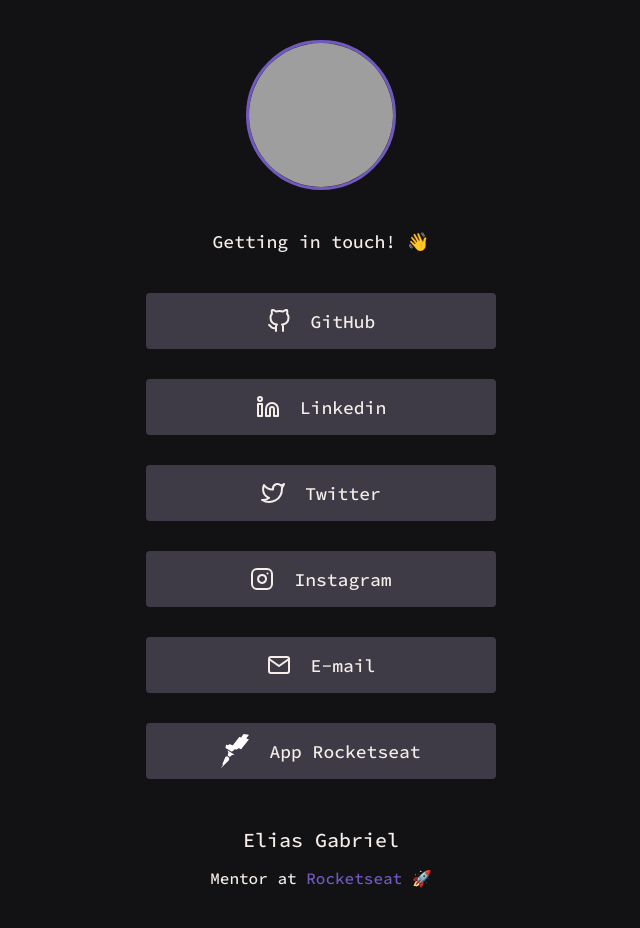
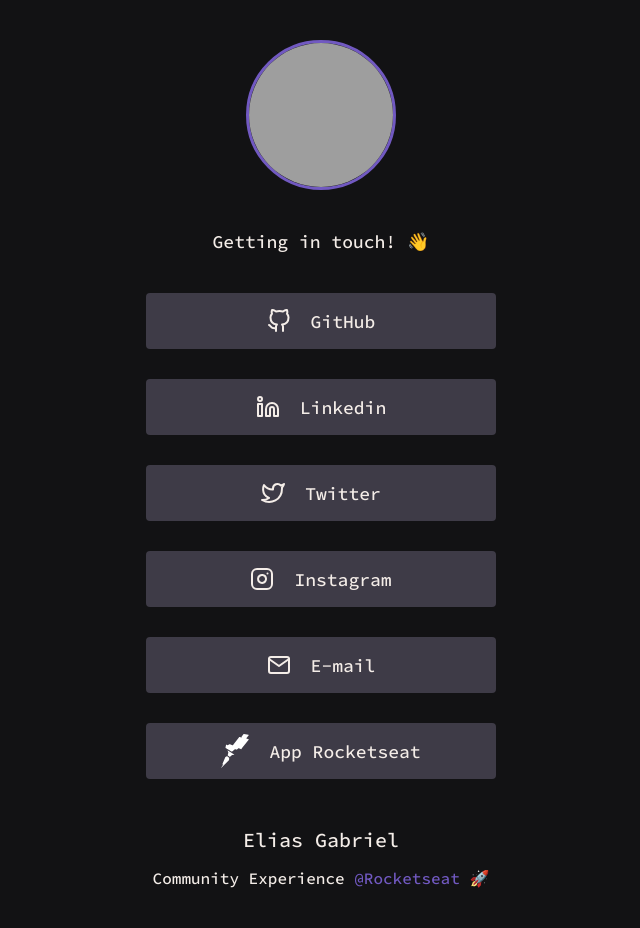
Before and after one commit to juneix/juneix.github.io, a plain HTML site: page index.html in a window 1280 px wide. Shown: the whole page, without its empty margins (319-959 px from the left). Drawn offline with Linux system fonts and the light colour scheme; grey boxes are pictures that could not be loaded.

Commit message:
Change footer information

```diff
--- a/index.html
+++ b/index.html
@@ -55,7 +55,11 @@
     </a>
   </main>
   <footer>
-    Elias Gabriel<p>Mentor at <a href="https://rocketseat.com.br" target="_blank">Rocketseat 🚀</a></p>
+    Elias Gabriel
+    <p>
+      Community Experience
+      <a href="https://rocketseat.com.br" target="_blank">@Rocketseat</a> 🚀
+    </p>
   </footer>
 </body>
 </html>
```
